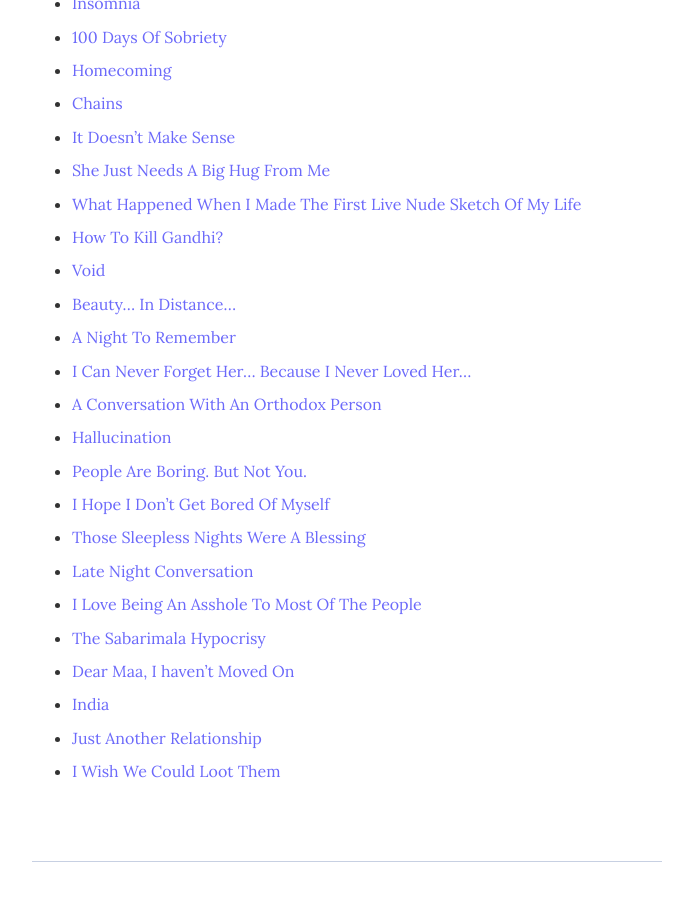
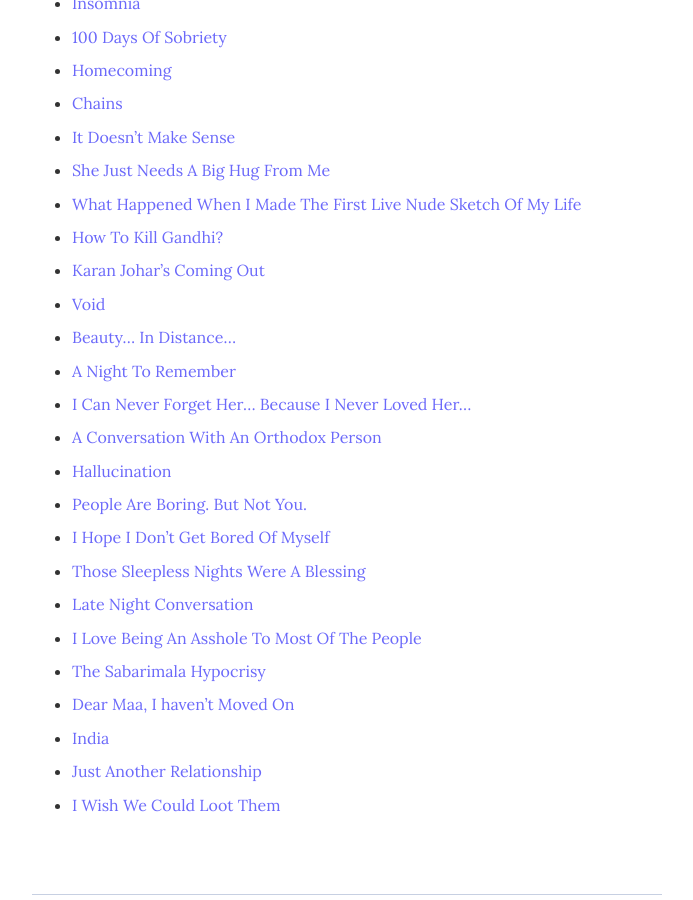
Before and after one commit to argumentativeyouth/pblog, a Jekyll site: the page built from _pages/all-posts.md, in a window 1280 px wide and 900 px high, scrolled down 917 px. Shown: the whole window, without its empty margins (293-986 px from the left). Built offline with Jekyll 4.4.1, drawn with Linux system fonts in a browser that asks for light colours.

Commit message:
Update all-posts.md

```diff
--- a/_pages/all-posts.md
+++ b/_pages/all-posts.md
@@ -32,6 +32,7 @@ image:
 * [She Just Needs A Big Hug From Me](https://pritams.blog/she-just-needs-a-big-hug-from-me)
 * [What Happened When I Made The First Live Nude Sketch Of My Life](https://pritams.blog/what-happened-when-i-made-the-first-live-nude-sketch-of-my-life/)
 * [How To Kill Gandhi?](https://pritams.blog/how-to-kill-gandhi/)
+* [Karan Johar's Coming Out](https://pritams.blog/karan-johar-s-coming-out/)
 * [Void](https://pritams.blog/void/)
 * [Beauty... In Distance...](https://pritams.blog/beauty-in-distance/)
 * [A Night To Remember](https://pritams.blog/a-night-to-remember/)
```
